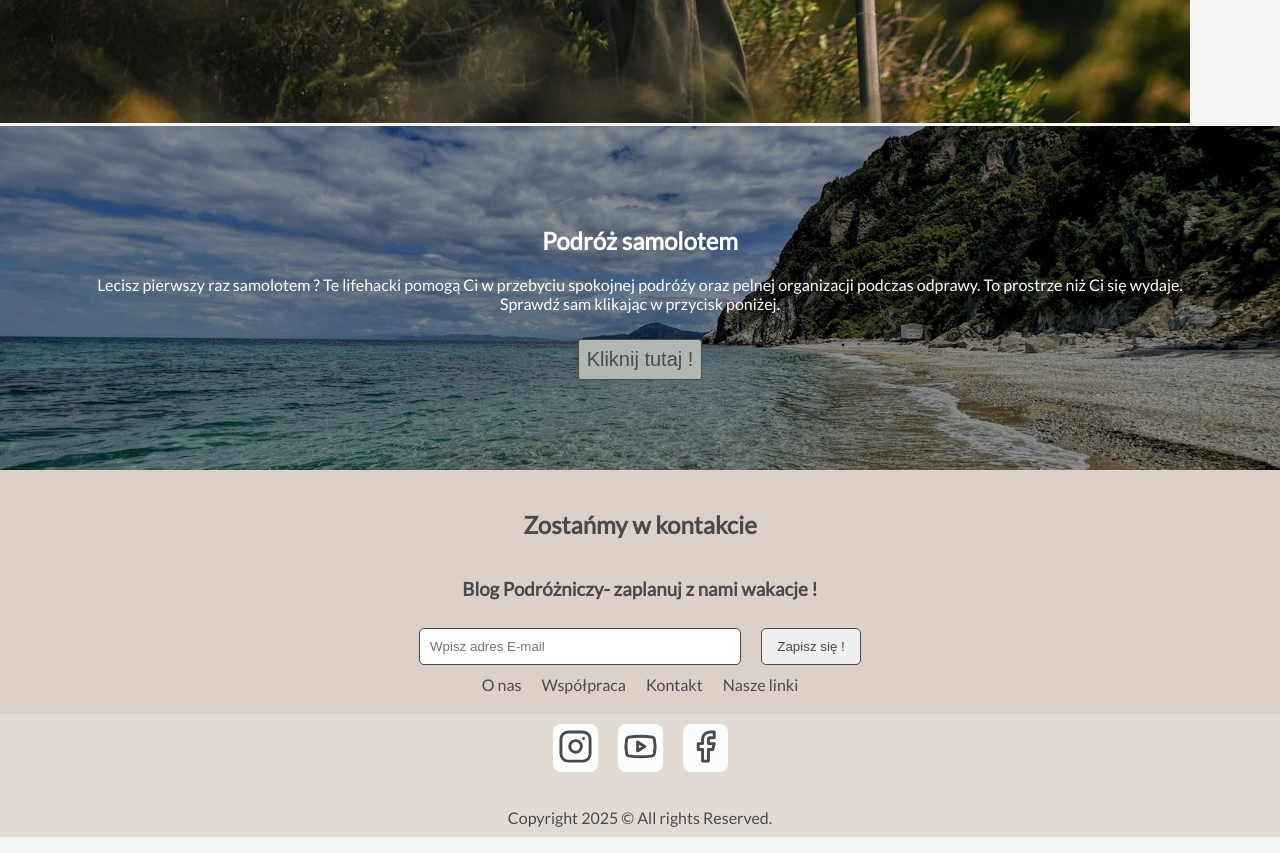
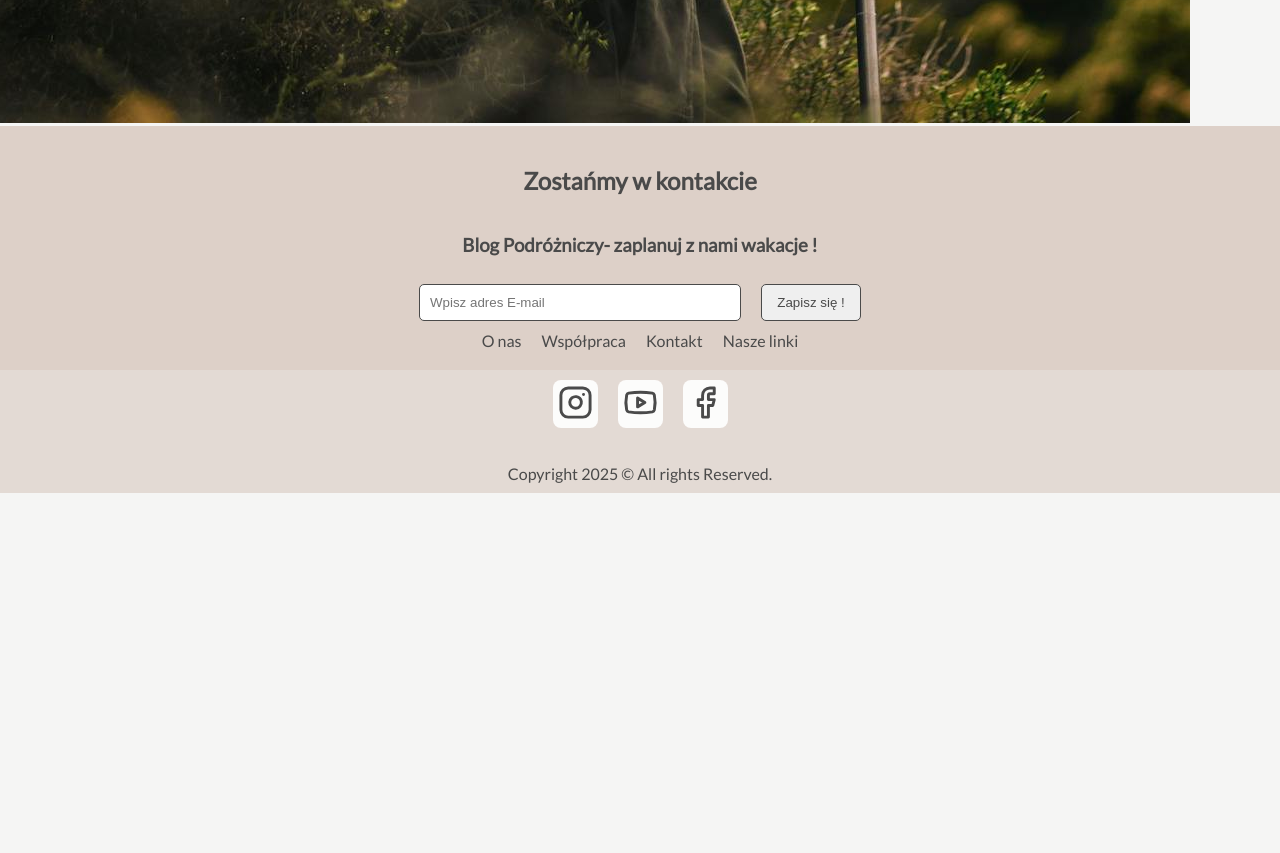
Before and after one commit to bartoszsmorawski/travel__blog, a Vue app: page / in a window 1280 px wide. Shown: the part 4100-4953 px from the top of the page. After the commit the page ends 4609 px from the top, so only its background shows below. Built offline with nearby package versions, Linux system fonts and the light colour scheme.

Commit message:
Deleted FotoSectionBaner component in HomeView.vue

```diff
--- a/src/pages/HomeView.vue
+++ b/src/pages/HomeView.vue
@@ -38,10 +38,8 @@ Strach przed lataniem jest naturalny, ale warto pamiętać, że miliony ludzi co
     <AboutUsSection title="Blog podróżniczy Jan Nowak" subTitle="O mnie"
         :srcImg="require('@/assets/image/traveler.jpg')" altText="Traveler picture"
         description="Podróżowanie to moja pasja i sposób na życie. Uwielbiam odkrywać nowe miejsca, poznawać lokalne kultury i smakować tradycyjne potrawy. Każda podróż to dla mnie nie tylko przygoda, ale też okazja do nauki i poszerzania horyzontów. Na mojej stronie dzielę się relacjami z wypraw, praktycznymi poradami i inspiracjami, które pomogą Ci zaplanować własne podróże. Świat jest pełen niezwykłych miejsc chodź, odkryjmy je razem!" />
-    <FotoSectionBaner title="Podróż samolotem" :srcImg="require('@/assets/image/morze.jpg')"
-        description="Lecisz pierwszy raz samolotem ? Te lifehacki pomogą Ci w przebyciu spokojnej podróźy oraz pelnej organizacji podczas odprawy. To prostrze niż Ci się wydaje. Sprawdź sam klikając w przycisk poniżej." />
 
-    <FooterSection title="Zostańmy w kontakcie" subTitle="Blog Podróżniczy- zaplanuj z nami wakacje !"/>
+    <FooterSection title="Zostańmy w kontakcie" subTitle="Blog Podróżniczy- zaplanuj z nami wakacje !" />
 </template>
 
 <script setup>
```
